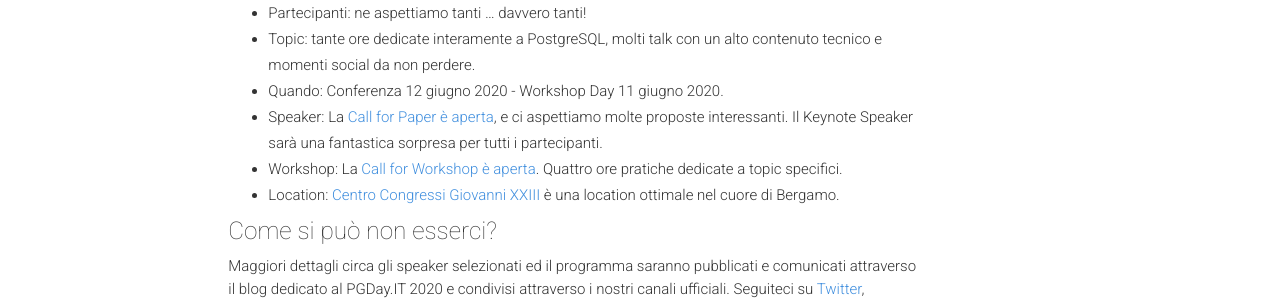
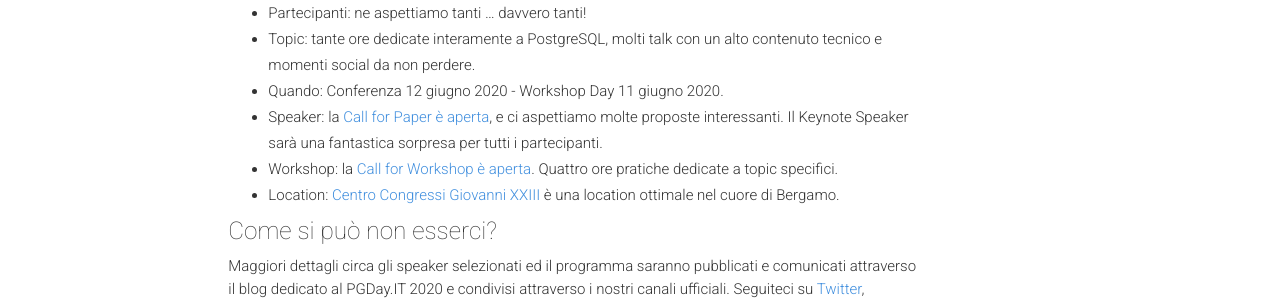
Before and after one commit to ITPUG/2020.pgday.it, a Jekyll site: the page built from _posts/2019-11-16-back.it.markdown, in a window 1280 px wide and 900 px high, scrolled down 842 px. Shown: the part 152-452 px from the top of the window. Built offline with Jekyll 4.4.1, drawn with Linux system fonts in a browser that asks for light colours; nearby versions of some CDN libraries; comment, search, counter and statistics services are not loaded.

```diff
--- a/_posts/2019-11-16-back.en.markdown
+++ b/_posts/2019-11-16-back.en.markdown
@@ -31,8 +31,8 @@ Focus points:
 * Attendees: we are expecting so many… a lot of people, actually!
 * Topics: many hours dedicated entirely to PostgreSQL, lots of talks with high technical content, and the community experience that cannot be missed.
 * When: Conference June 12th, 2020 - Workshop Day June 11th, 2020.
-* Speakers: The [Call for Papers is open](https://docs.google.com/forms/d/e/1FAIpQLSfruHdXMvxIuEuH0glSf1S-vUGEQt68v9Y-xBp0nxXnvEXPjA/viewform) and we expect many interesting proposals. The Keynote Speaker will be a fantastic surprise for every one.
-* Workshop: The [Call for Workshop is open](https://docs.google.com/forms/d/e/1FAIpQLScMatdoox9cu_Ir3a9LWlDau46zIO53FlM5rNM-O7UOmiBuNg/viewform). Four “hands-on” hours dedicate to specific topics.
+* Speakers: the [Call for Papers is open](https://docs.google.com/forms/d/e/1FAIpQLSfruHdXMvxIuEuH0glSf1S-vUGEQt68v9Y-xBp0nxXnvEXPjA/viewform) and we expect many interesting proposals. The Keynote Speaker will be a fantastic surprise for every one.
+* Workshop: the [Call for Workshop is open](https://docs.google.com/forms/d/e/1FAIpQLScMatdoox9cu_Ir3a9LWlDau46zIO53FlM5rNM-O7UOmiBuNg/viewform). Four “hands-on” hours dedicate to specific topics.
 * Location: [Centro Congressi Giovanni XXIII](https://www.centrocongressibergamo.com/) is an excellent location, in heart of the city of Bergamo.
 
 <h6>Are you packing your bags already?</h6>
--- a/_posts/2019-11-16-back.it.markdown
+++ b/_posts/2019-11-16-back.it.markdown
@@ -33,8 +33,8 @@ Focus point:
 * Partecipanti: ne aspettiamo tanti ... davvero tanti!
 * Topic: tante ore dedicate interamente a PostgreSQL, molti talk con un alto contenuto tecnico e momenti social da non perdere.
 * Quando: Conferenza 12 giugno 2020 - Workshop Day 11 giugno 2020.
-* Speaker: La [Call for Paper è aperta](https://docs.google.com/forms/d/e/1FAIpQLSfruHdXMvxIuEuH0glSf1S-vUGEQt68v9Y-xBp0nxXnvEXPjA/viewform), e ci aspettiamo molte proposte interessanti. Il Keynote Speaker sarà una fantastica sorpresa per tutti i partecipanti.
-* Workshop: La [Call for Workshop è aperta](https://docs.google.com/forms/d/e/1FAIpQLScMatdoox9cu_Ir3a9LWlDau46zIO53FlM5rNM-O7UOmiBuNg/viewform). Quattro ore pratiche dedicate a topic specifici.
+* Speaker: la [Call for Paper è aperta](https://docs.google.com/forms/d/e/1FAIpQLSfruHdXMvxIuEuH0glSf1S-vUGEQt68v9Y-xBp0nxXnvEXPjA/viewform), e ci aspettiamo molte proposte interessanti. Il Keynote Speaker sarà una fantastica sorpresa per tutti i partecipanti.
+* Workshop: la [Call for Workshop è aperta](https://docs.google.com/forms/d/e/1FAIpQLScMatdoox9cu_Ir3a9LWlDau46zIO53FlM5rNM-O7UOmiBuNg/viewform). Quattro ore pratiche dedicate a topic specifici.
 * Location: [Centro Congressi Giovanni XXIII](https://www.centrocongressibergamo.com/) è una location ottimale nel cuore di Bergamo.
 
 <h6>Come si può non esserci?</h6>
```
